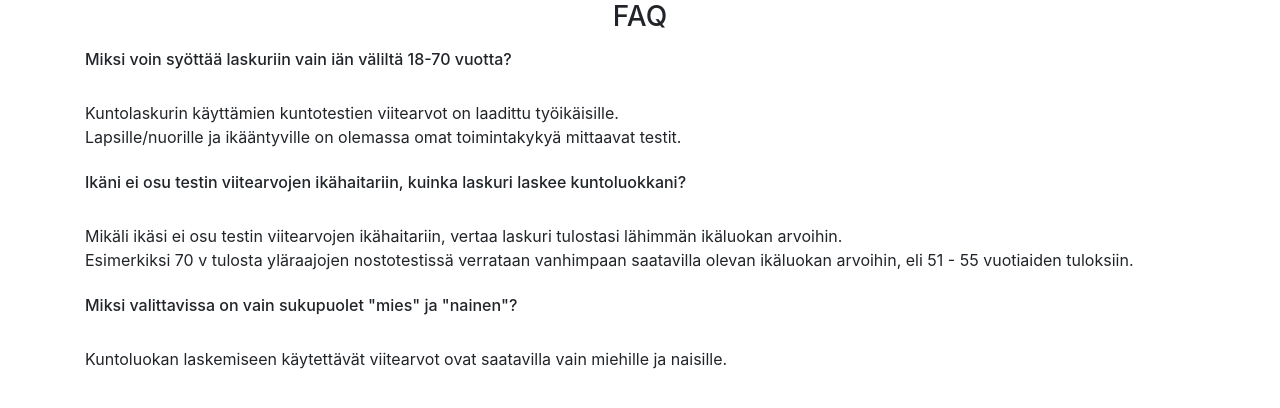
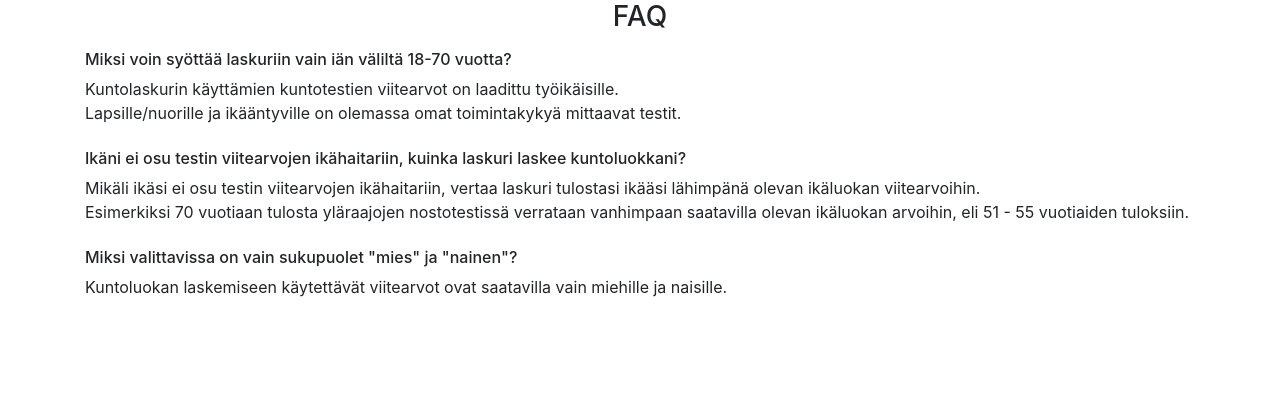
Before and after one commit to theskelinen/kunto-laskuri, a Flask app: page /faq_page in a window 1280 px wide. Shown: the part 56-464 px from the top of the page. Run offline with Flask 3, Linux system fonts and the light colour scheme; some libraries are stand-ins or nearby versions.

Commit message:
added text spacing settings to html files

```diff
--- a/kuntolaskuri/templates/faq.html
+++ b/kuntolaskuri/templates/faq.html
@@ -1,21 +1,16 @@
 {% extends "base.html" %} {% block title %}FAQ{% endblock %} {% block content %}
 <h3 align="center">FAQ</h3>
 <body>
-  <p>
+  <p class="big">
     <h6>Miksi voin syöttää laskuriin vain iän väliltä 18-70 vuotta?</h6>
-    <br />
     Kuntolaskurin käyttämien kuntotestien viitearvot on laadittu työikäisille. <br />
-    Lapsille/nuorille ja ikääntyville on olemassa omat toimintakykyä mittaavat testit.
-    <br />
+    Lapsille/nuorille ja ikääntyville on olemassa omat toimintakykyä mittaavat testit. <br />
     <br />
     <h6>Ikäni ei osu testin viitearvojen ikähaitariin, kuinka laskuri laskee kuntoluokkani?</h6>
-    <br />
-    Mikäli ikäsi ei osu testin viitearvojen ikähaitariin, vertaa laskuri tulostasi lähimmän ikäluokan arvoihin. <br />
-    Esimerkiksi 70 v tulosta yläraajojen nostotestissä verrataan vanhimpaan saatavilla olevan ikäluokan arvoihin, eli 51 - 55 vuotiaiden tuloksiin.
-    <br />
+    Mikäli ikäsi ei osu testin viitearvojen ikähaitariin, vertaa laskuri tulostasi ikääsi lähimpänä olevan ikäluokan viitearvoihin. <br />
+    Esimerkiksi 70 vuotiaan tulosta yläraajojen nostotestissä verrataan vanhimpaan saatavilla olevan ikäluokan arvoihin, eli 51 - 55 vuotiaiden tuloksiin. <br />
     <br />
     <h6>Miksi valittavissa on vain sukupuolet "mies" ja "nainen"?</h6>
-    <br />
     Kuntoluokan laskemiseen käytettävät viitearvot ovat saatavilla vain miehille ja naisille.
   </p>
 </body>
--- a/kuntolaskuri/templates/home.html
+++ b/kuntolaskuri/templates/home.html
@@ -1,7 +1,7 @@
 {% extends "base.html" %} {% block title %}Home{% endblock %} {% block content %}
 <h3 align="center">Kuntolaskuri</h3>
 <body>
-  <p>
+  <p class="big">
     Tervetuloa kuntolaskuriin!<br />
     Laskurin avulla voit laskea kuntoluokkasi lihaskuntoa, tasapainoa ja liikkuvuutta mittaavissa
     testeissä.<br />
--- a/kuntolaskuri/templates/result_page.html
+++ b/kuntolaskuri/templates/result_page.html
@@ -1,6 +1,6 @@
 {% extends "base.html" %} {% block title %}Result page{% endblock %} {% block content %}
 <h3 align="center"> Tulokset: {{ session["user_name"] }}</h3>
-<p P { line-height: 200% }>
+<p class="big">
   Kyykistystesti: Toistot: {{ results["kyykistystesti"][0] }}, Kuntoluokka: {{ results["kyykistystesti"][1] }}/5, {{ results["kyykistystesti"][2] }}
   <br />
   Istumaannousutesti: Toistot: {{ results["istumaannousutesti"][0] }}, Kuntoluokka: {{ results["istumaannousutesti"][1] }}/5, {{ results["istumaannousutesti"][2] }}
--- a/kuntolaskuri/templates/result_page_no_save.html
+++ b/kuntolaskuri/templates/result_page_no_save.html
@@ -1,6 +1,6 @@
 {% extends "base.html" %} {% block title %}Result page{% endblock %} {% block content %}
 <h3 align="center"> Tulokset: {{ session["user_name"] }}</h3>
-<p P { line-height: 200% }>
+<p class="big">
   Kyykistystesti: Toistot: {{ results["kyykistystesti"][0] }}, Kuntoluokka: {{ results["kyykistystesti"][1] }}/5, {{ results["kyykistystesti"][2] }}
   <br />
   Istumaannousutesti: Toistot: {{ results["istumaannousutesti"][0] }}, Kuntoluokka: {{ results["istumaannousutesti"][1] }}/5, {{ results["istumaannousutesti"][2] }}
@@ -12,4 +12,5 @@
   Yhden jalan seisonta: Aika: {{ results["tasapainotesti"][0] }} s, Kuntoluokka: {{ results["tasapainotesti"][1] }}/3, {{ results["tasapainotesti"][2] }}
   <br />
   Hartiaseudun liikkuvuus: Pisteet: {{ results["nhs_liikkuvuus_testi"][0] }}, Kuntoluokka: {{ results["nhs_liikkuvuus_testi"][1] }}/5, {{ results["nhs_liikkuvuus_testi"][2] }}
+</p>
 {% endblock %}
--- a/kuntolaskuri/templates/user_page.html
+++ b/kuntolaskuri/templates/user_page.html
@@ -1,6 +1,6 @@
 {% extends "base.html" %} {% block title %}User page{% endblock %} {% block content %}
 <h1 align="center">{{ session["user_name"] }}</h1>
-<p>
+<p class="big">
   Etunimi: {{ user[0] }}
   <br />
   Sukunimi: {{ user[1] }}
```
